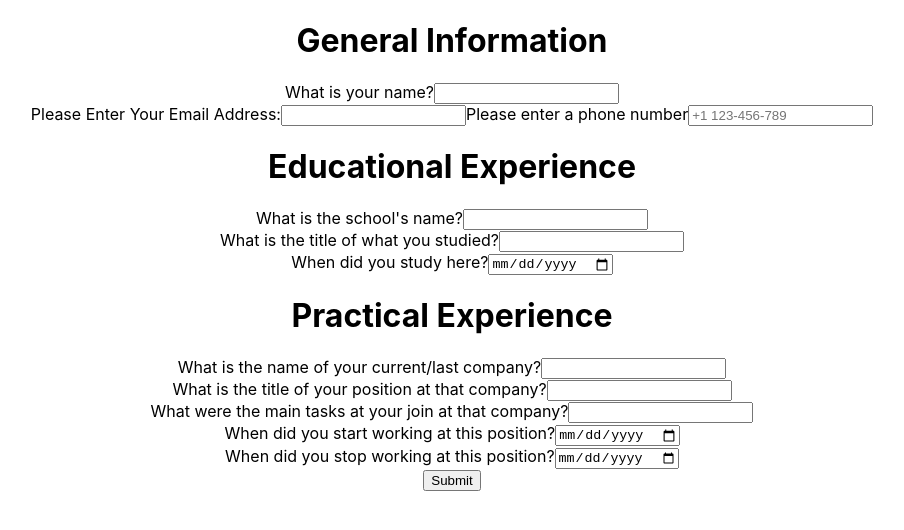
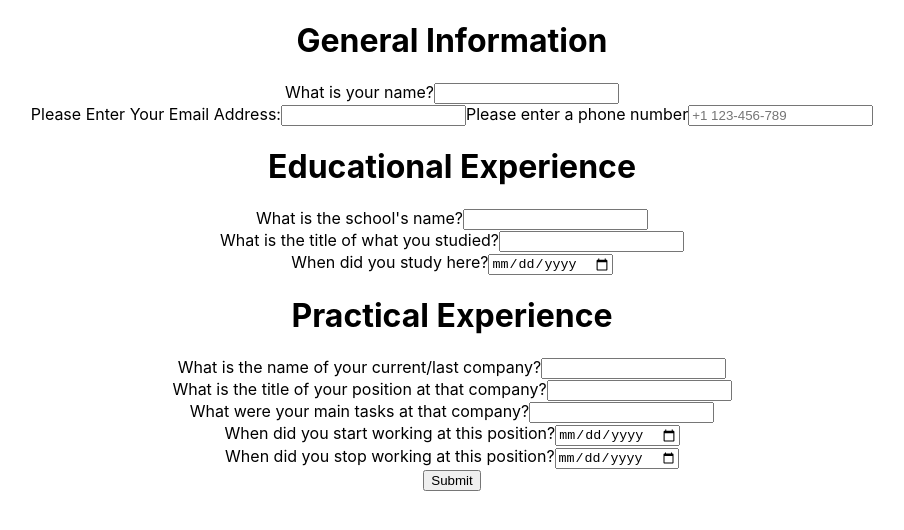
Before and after one commit to jackalot/o-cv-project, a React (Create React App) app: page / in a window 1280 px wide. Shown: the top 530 px of the page, without its empty margins (188-1092 px from the left). Built offline with nearby package versions, Linux system fonts and the light colour scheme; the HTML template or start-up script is replaced by a standard one.

Commit message:
made a handleMainTasks similar to handlePositionTitle, rephrased the lable text for mainTasks

```diff
--- a/src/components/Overview.js
+++ b/src/components/Overview.js
@@ -20,12 +20,15 @@ class PracticalExperience extends React.Component {
   handlePositionTitle = (newPositionTitle) => {
     this.setState({ positionTitle: newPositionTitle.target.value})
   }
+  handleMainTasks = (newMainTasks) => {
+    this.setState({ mainTasks: newMainTasks.target.value})
+  }
   render () {
     return <div>
       <h1>Practical Experience</h1>
       <TextField handler={this.handleCompanyName} fieldName="companyName" className="company-name" labelText="What is the name of your current/last company?"></TextField>
       <TextField handler={this.handlePositionTitle} fieldName="positionTitle" className="position-title" labelText="What is the title of your position at that company?"></TextField>
-      <TextField fieldName="mainTasks" className="main-tasks" labelText="What were the main tasks at your join at that company?"></TextField>
+      <TextField handler={this.handleMainTasks} fieldName="mainTasks" className="main-tasks" labelText="What were your main tasks at that company?"></TextField>
       <DateField fieldName="startDate" className="start-Date" labelText="When did you start working at this position?"></DateField>
       <DateField fieldName="endDate" className="end-Date" labelText="When did you stop working at this position?"></DateField>
     </div>
```
